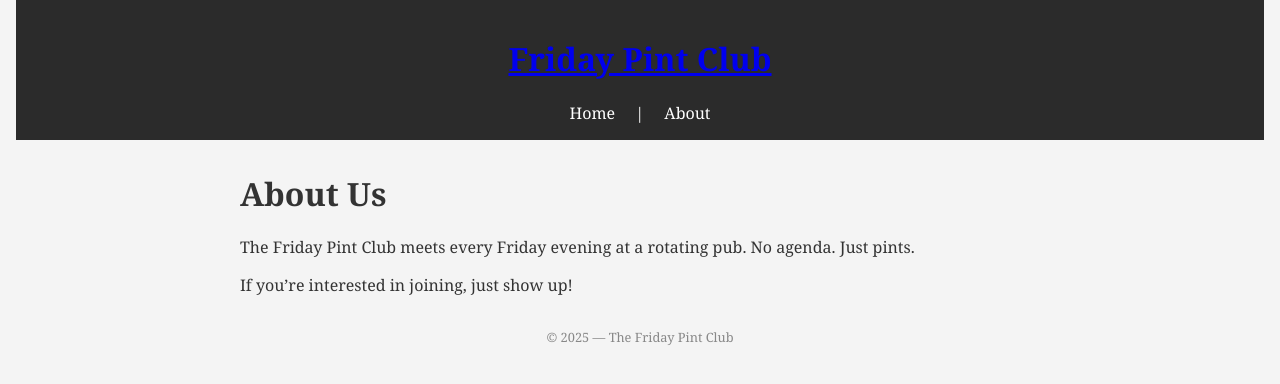
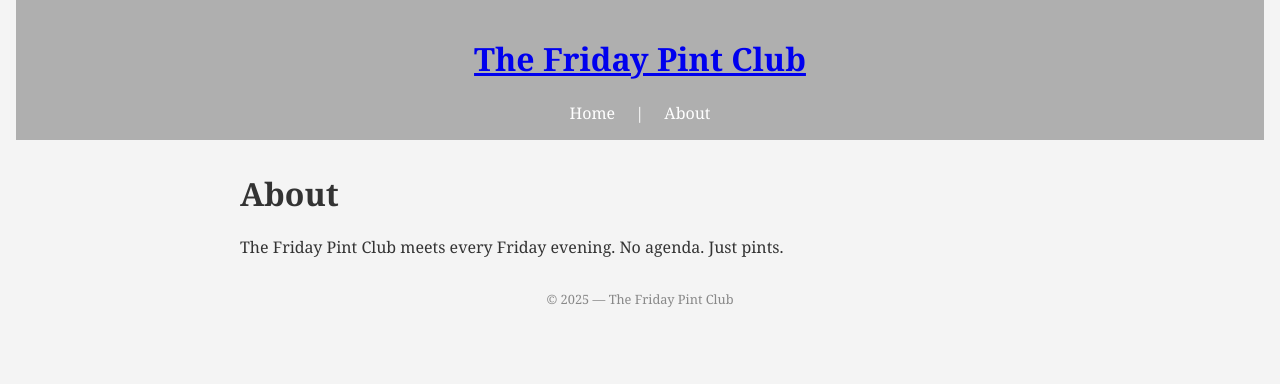
Before and after one commit to GuyCarter-Richardson/thefridaypintclub.github.io, a Jekyll site: the page built from about.md, in a window 1280 px wide. Shown: the top 384 px of the page. Built offline with Jekyll 4.4.1, drawn with Linux system fonts in a browser that asks for light colours.

Commit message:
Conent updates

```diff
--- a/_config.yml
+++ b/_config.yml
@@ -1,5 +1,5 @@
-title: "Friday Pint Club"
-description: "A casual club for good pints, good company, and better Fridays."
+title: "The Friday Pint Club"
+description: "Pints, Fridays, memes."
 baseurl: "" # leave blank for user/organization sites
 url: "https://GuyCarter-Richardson.github.io"     # Leave empty unless using custom domain
 
--- a/about.md
+++ b/about.md
@@ -4,8 +4,6 @@ title: About
 permalink: /about/
 ---
 
-# About Us
+# About
 
-The Friday Pint Club meets every Friday evening at a rotating pub. No agenda. Just pints.
-
-If you're interested in joining, just show up!
+The Friday Pint Club meets every Friday evening. No agenda. Just pints.
--- a/assets/css/style.css
+++ b/assets/css/style.css
@@ -7,7 +7,7 @@ body {
 }
 
 header {
-  background: #2b2b2b;
+  background: #afafaf;
   color: #fff;
   padding: 1rem;
   text-align: center;
```
Also changed, not shown: index.md (+2 -2 lines).
